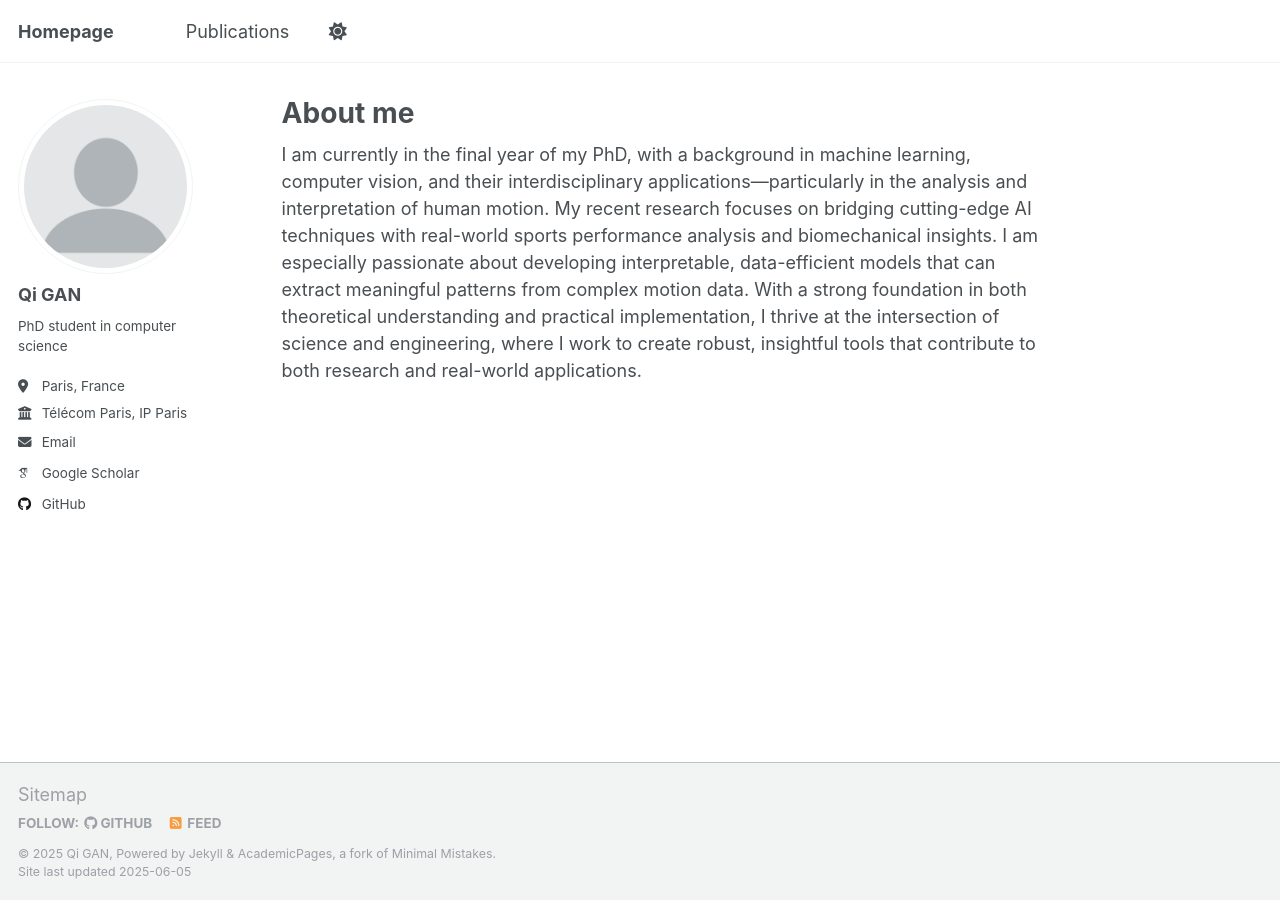
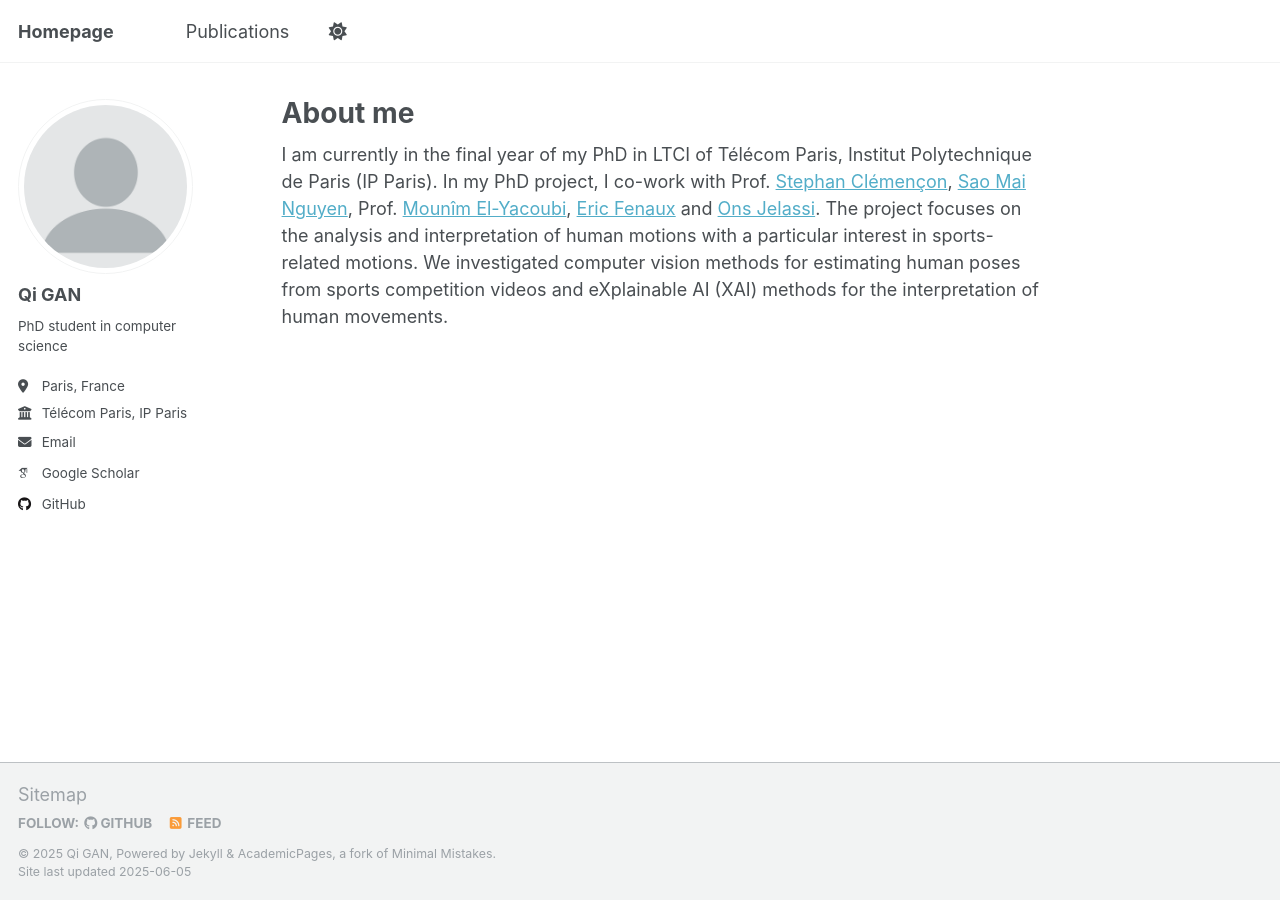
Before and after one commit to QGAN2019/qigan.github.io, a Jekyll site: the page built from _pages/about.md, in a window 1280 px wide. Built offline with Jekyll 4.4.1, drawn with Linux system fonts in a browser that asks for light colours; some web fonts are replaced.

Commit message:
Update about.md

```diff
--- a/_pages/about.md
+++ b/_pages/about.md
@@ -7,4 +7,5 @@ redirect_from:
   - /about.html
 ---
 
-I am currently in the final year of my PhD, with a background in machine learning, computer vision, and their interdisciplinary applications—particularly in the analysis and interpretation of human motion. My recent research focuses on bridging cutting-edge AI techniques with real-world sports performance analysis and biomechanical insights. I am especially passionate about developing interpretable, data-efficient models that can extract meaningful patterns from complex motion data. With a strong foundation in both theoretical understanding and practical implementation, I thrive at the intersection of science and engineering, where I work to create robust, insightful tools that contribute to both research and real-world applications.
+I am currently in the final year of my PhD in LTCI of Télécom Paris, Institut Polytechnique de Paris (IP Paris). In my PhD project, I co-work with Prof. [Stephan Clémençon](https://perso.telecom-paristech.fr/clemenco/), [Sao Mai Nguyen](http://nguyensmai.free.fr/Home.html), Prof. [Mounîm El-Yacoubi](https://elyacoubi.wp.imt.fr/), [Eric Fenaux](https://www.linkedin.com/in/eric-fenaux-29013733/) and [Ons Jelassi](https://ojelassi.wp.imt.fr/).
+The project focuses on the analysis and interpretation of human motions with a particular interest in sports-related motions. We investigated computer vision methods for estimating human poses from sports competition videos and eXplainable AI (XAI) methods for the interpretation of human movements.
```
